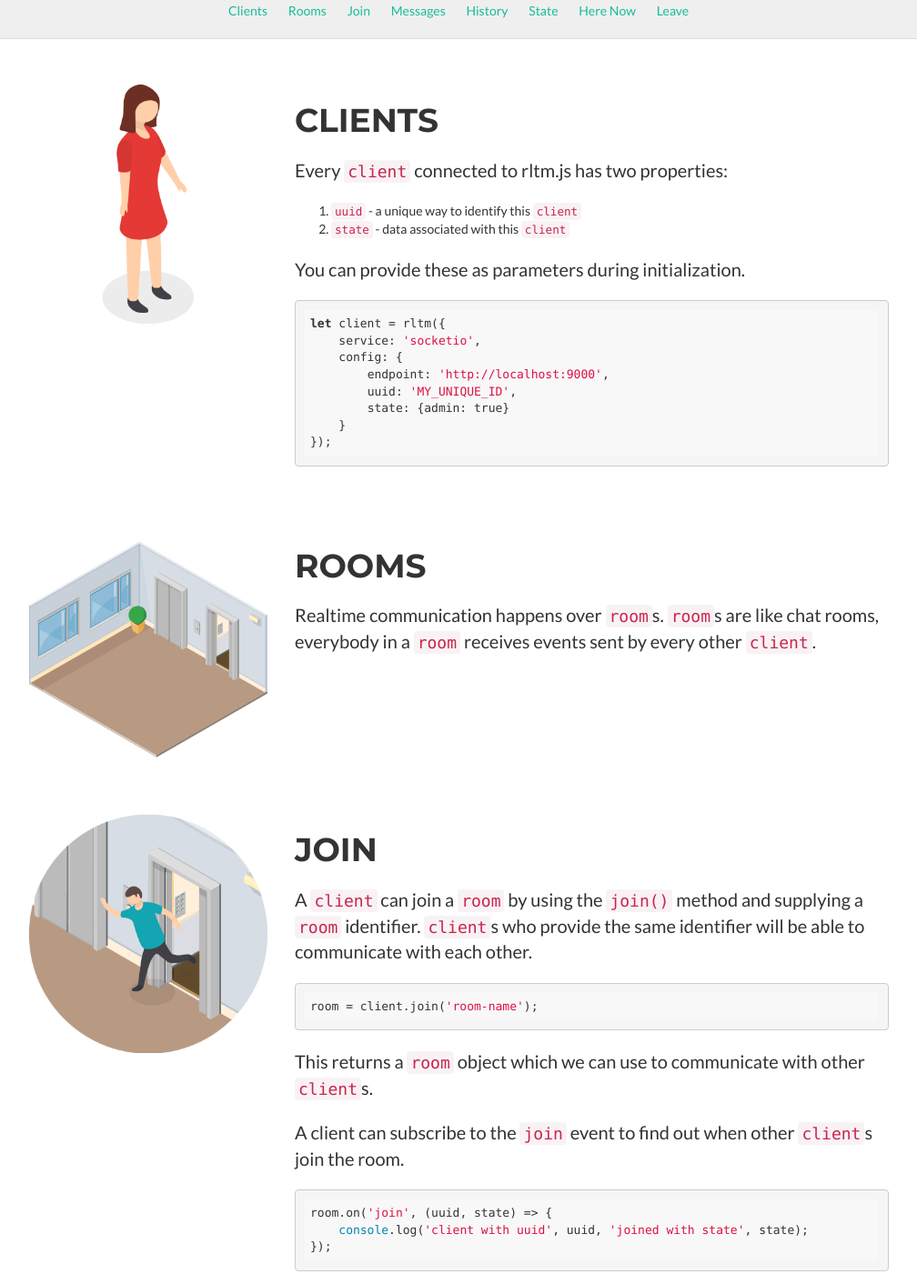
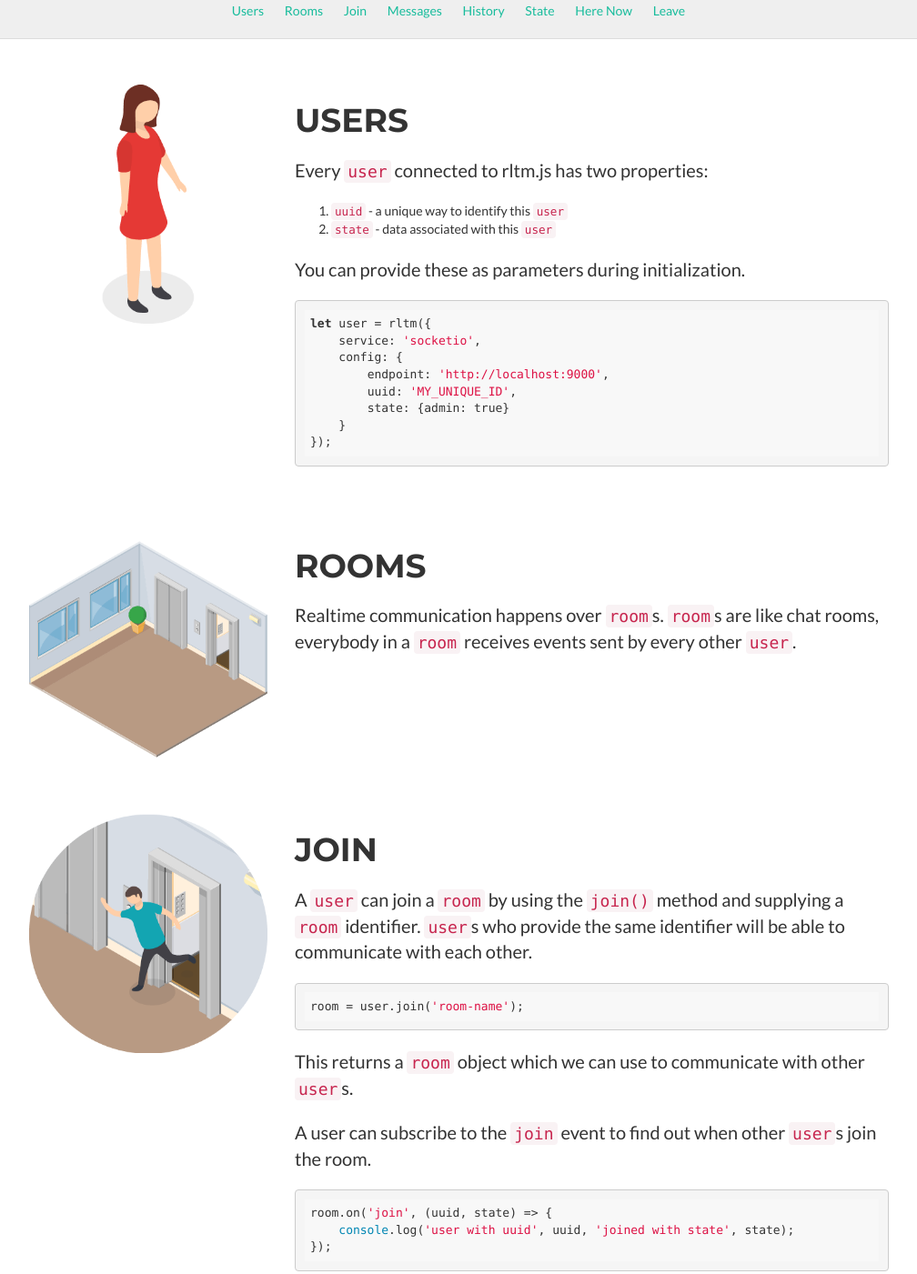
Before and after one commit to pubnub/rltm.js, a website: page index.html in a window 1280 px wide. Shown: the part 1950-3351 px from the top of the page at 91% size, without its empty margins (136-1144 px from the left). Drawn offline with nearby package versions, Linux system fonts and the light colour scheme.

Commit message:
client to user

```diff
--- a/index.html
+++ b/index.html
@@ -124,7 +124,7 @@
             <div class="row">
                 <div class="col-sm-5 col-sm-offset-1">
                     <p class="text-center">Socket.io</p>
-                    <pre><code class="javascript">let client = rltm({
+                    <pre><code class="javascript">let user = rltm({
     service: 'socketio',
     config: {
         endpoint: 'http://localhost:8000'
@@ -133,7 +133,7 @@
                 </div>
                 <div class="col-sm-5">
                     <p class="text-center">PubNub</p>
-                    <pre><code class="javascript">let client = rltm({
+                    <pre><code class="javascript">let user = rltm({
     service: 'pubnub',
     config: {
         publishKey: 'YOUR_PUBNUB_PUBLISH_KEY',
@@ -157,7 +157,7 @@
         </div>
         <div id="doc-links">
             <div>
-                <a href="#clients">Clients</a>
+                <a href="#users">Users</a>
                 <a href="#rooms">Rooms</a>
                 <a href="#join">Join</a>
                 <a href="#messages">Messages</a>
@@ -168,23 +168,23 @@
             </div>
         </div>
         <div class="container" id="docs">
-            <div class="row" id="clients">
+            <div class="row" id="users">
                 <div class="col-sm-3 col-sm-offset-1">
                     <img src="assets/user.png" class="img-responsive" />
                 </div>
                 <div class="col-sm-7">
-                    <h1>Clients</h1>
-                    <p>Every <code>client</code> connected to rltm.js has two properties:</p>
+                    <h1>Users</h1>
+                    <p>Every <code>user</code> connected to rltm.js has two properties:</p>
 
                     <ol>
-                    <li><code>uuid</code> - a unique way to identify this <code>client</code></li>
+                    <li><code>uuid</code> - a unique way to identify this <code>user</code></li>
 
-                    <li><code>state</code> - data associated with this <code>client</code></li>
+                    <li><code>state</code> - data associated with this <code>user</code></li>
                     </ol>
 
                     <p>You can provide these as parameters during initialization.</p>
 
-                    <pre><code>let client = rltm({
+                    <pre><code>let user = rltm({
     service: 'socketio',
     config: {
         endpoint: 'http://localhost:9000',
@@ -200,7 +200,7 @@
                 </div>
                 <div class="col-sm-7">
                     <h1>Rooms</h1>
-                    <p>Realtime communication happens over <code>room</code>s. <code>room</code>s are like chat rooms, everybody in a <code>room</code> receives events sent by every other <code>client</code>.</p>
+                    <p>Realtime communication happens over <code>room</code>s. <code>room</code>s are like chat rooms, everybody in a <code>room</code> receives events sent by every other <code>user</code>.</p>
                 </div>
             </div>
             <div class="row" id="join">
@@ -209,12 +209,12 @@
                 </div>
                 <div class="col-sm-7">
                     <h1>Join</h1>
-                    <p>A <code>client</code> can join a <code>room</code> by using the <code>join()</code> method and supplying a <code>room</code> identifier. <code>client</code>s who provide the same  identifier will be able to communicate with each other.</p>
-                    <pre><code class="javascript">room = client.join('room-name');</code></pre>
-                    <p>This returns a <code>room</code> object which we can use to communicate with other <code>client</code>s.</p>
-                    <p>A client can subscribe to the <code>join</code> event to find out when other <code>client</code>s join the room.</p>
+                    <p>A <code>user</code> can join a <code>room</code> by using the <code>join()</code> method and supplying a <code>room</code> identifier. <code>user</code>s who provide the same  identifier will be able to communicate with each other.</p>
+                    <pre><code class="javascript">room = user.join('room-name');</code></pre>
+                    <p>This returns a <code>room</code> object which we can use to communicate with other <code>user</code>s.</p>
+                    <p>A user can subscribe to the <code>join</code> event to find out when other <code>user</code>s join the room.</p>
                     <pre><code class="javascript">room.on('join', (uuid, state) =&gt; {
-    console.log('client with uuid', uuid, 'joined with state', state);
+    console.log('user with uuid', uuid, 'joined with state', state);
 });</code></pre>
                 </div>
             </div>
@@ -230,7 +230,7 @@
                     <pre><code class="javascript">room.publish({hello: world}).then(() =&gt; {
     console.log('message published');
 });</code></pre>
-                    <p>When another <code>client</code> sends a message to the room, it will trigger the <code>message</code> event. The <code>room</code> can subscribe to that event with the <code>on()</code> method.</p>
+                    <p>When another <code>user</code> sends a message to the room, it will trigger the <code>message</code> event. The <code>room</code> can subscribe to that event with the <code>on()</code> method.</p>
 
                     <pre><code class="javascript">room.on('message', (uuid, data) =&gt; {
     console.log('message received from uuid', uuid, 'with data', data);
@@ -244,7 +244,7 @@
                 </div>
                 <div class="col-sm-7">
                     <h1>History</h1>
-                    <p>A <code>client</code> can retrieve previously published messages in the <code>room</code> by using the <code>()</code> method. Returns a promise.</p>
+                    <p>A <code>user</code> can retrieve previously published messages in the <code>room</code> by using the <code>()</code> method. Returns a promise.</p>
 
                     <pre><code class="javascript">room.history().then((history) =&gt; {
     console.log('got array of all messages in channel', history);
@@ -276,16 +276,16 @@
                 </div>
                 <div class="col-sm-7">
                     <h1>State</h1>
-                    <p>A <code>client</code> state can be updated at any time by using the <code>setState()</code> method. Supply the new <code>state</code> as the only parameter. Return a promise.</p>
+                    <p>A <code>user</code> state can be updated at any time by using the <code>setState()</code> method. Supply the new <code>state</code> as the only parameter. Return a promise.</p>
 
                     <pre><code class="javascript">room.setState({idle: true}).then(() =&gt; {
     console.log('state set');
 });</code></pre>
 
-                    <p>This will fire the <code>state</code> event which you can subscribe to with the <code>on()</code> method. When fired you will get the <code>uuid</code> of the <code>client</code> and the new <code>state</code>.</p>
+                    <p>This will fire the <code>state</code> event which you can subscribe to with the <code>on()</code> method. When fired you will get the <code>uuid</code> of the <code>user</code> and the new <code>state</code>.</p>
 
                     <pre><code class="javascript">room.on('state', (uuid, state) =&gt; {
-    console.log('client with uuid', uuid, 'was given state', state);
+    console.log('user with uuid', uuid, 'was given state', state);
 });</code></pre>
                 </div>
             </div>
@@ -295,13 +295,13 @@
                 </div>
                 <div class="col-sm-7">
                     <h1>Here Now</h1>
-                    <p>A <code>room</code> can get a list of other <code>client</code>s who are in the <code>room</code> by using the <code>hereNow()</code> method. Returns a promise.</p>
+                    <p>A <code>room</code> can get a list of other <code>user</code>s who are in the <code>room</code> by using the <code>hereNow()</code> method. Returns a promise.</p>
 
-                    <pre><code class="javascript">room.hereNow().then((clients) =&gt; {
-    console.log('clients online', clients);
+                    <pre><code class="javascript">room.hereNow().then((users) =&gt; {
+    console.log('users online', users);
 });</code></pre>
 
-                    <p>Successful responses will return a object of <code>client</code>s who are currently connected to the <code>room</code>. The keys are the <code>client</code>'s <code>uuid</code>s and the values are their current <code>state</code>.</p>
+                    <p>Successful responses will return a object of <code>user</code>s who are currently connected to the <code>room</code>. The keys are the <code>user</code>'s <code>uuid</code>s and the values are their current <code>state</code>.</p>
 
                     <pre><code class="javascript">{
     uuid1: {
@@ -320,15 +320,15 @@
                 <div class="col-sm-7">
                     <h1>Leave</h1>
 
-                    <p>A <code>client</code> can manually leave a <code>room</code> by using the <code>unsubscribe()</code> method. Returns a promise.</p>
+                    <p>A <code>user</code> can manually leave a <code>room</code> by using the <code>unsubscribe()</code> method. Returns a promise.</p>
 
                     <pre><code class="javascript">room.unsubscribe().then(() =&gt; {
     console.log('left the room.');
 });</code></pre>
-                    <p>A <code>room</code> can subscribe to the <code>leave</code> event to find out when a <code>client</code> leaves.</p>
+                    <p>A <code>room</code> can subscribe to the <code>leave</code> event to find out when a <code>user</code> leaves.</p>
 
                     <pre><code class="javascript">room.on('leave', (uuid) =&gt; {
-    console.log('client with uuid', uuid, 'has left');
+    console.log('user with uuid', uuid, 'has left');
 });</code></pre>
                 </div>
             </div>
```
